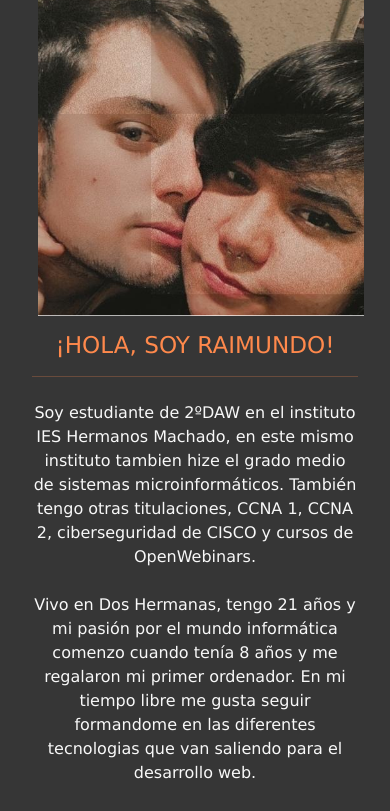
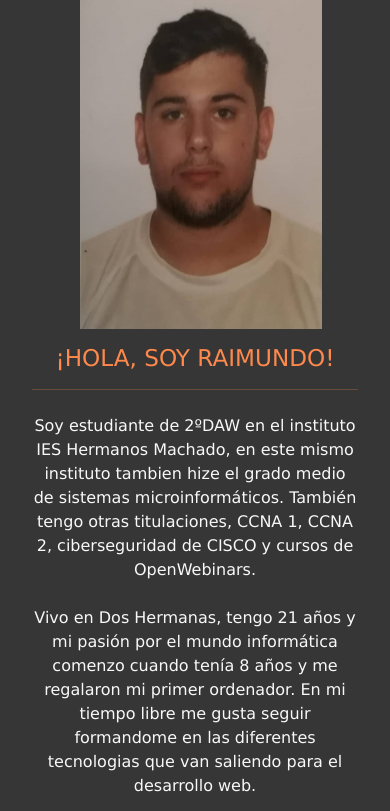
Before and after one commit to rcammat/My-Portfolio, a plain HTML site: page sobremi.html in a window 390 px wide. Shown: the part 84-895 px from the top of the page. Drawn offline with nearby package versions, Linux system fonts and the light colour scheme.

Commit message:
Add files via upload

```diff
--- a/sobremi.css
+++ b/sobremi.css
@@ -18,7 +18,7 @@ body {
         font-size: 1.75em !important;
      }
      .div-img{
-        width: 80vh !important;
+        width: 50vh !important;
         margin-left:auto !important;
         margin-right: auto !important;
         padding-right: 0 !important;
@@ -32,7 +32,7 @@ body {
         font-size: 1.25em !important;
      }
      .div-img {
-        width: 60vh !important;
+        width: 30vh !important;
         margin-left:auto !important;
         margin-right: auto !important;
      }
@@ -45,7 +45,7 @@ body {
         padding-left: 2em!important;
      }
      .div-img{
-         width: 40vh !important;
+         width: 30vh !important;
          margin-left:auto !important;
          margin-right: auto !important;
      }
--- a/sobremi.html
+++ b/sobremi.html
@@ -44,7 +44,7 @@
 
         <div class="container letra-blanca">
           <div class="row">
-            <img src="fotoprueba.png" class="col-xxl-6 col-sm-12 div-img">
+            <img src="fotoprueba.jpg" class="col-xxl-6 col-sm-12 div-img">
             <div class="col-xxl-6 col-sm-12 div-texto">
             <h3 class="text-center letra-naranja ">¡HOLA, SOY RAIMUNDO!</h3>
             <hr class="letra-naranja">
```
Also changed, not shown: fotoprueba.jpg (added).
